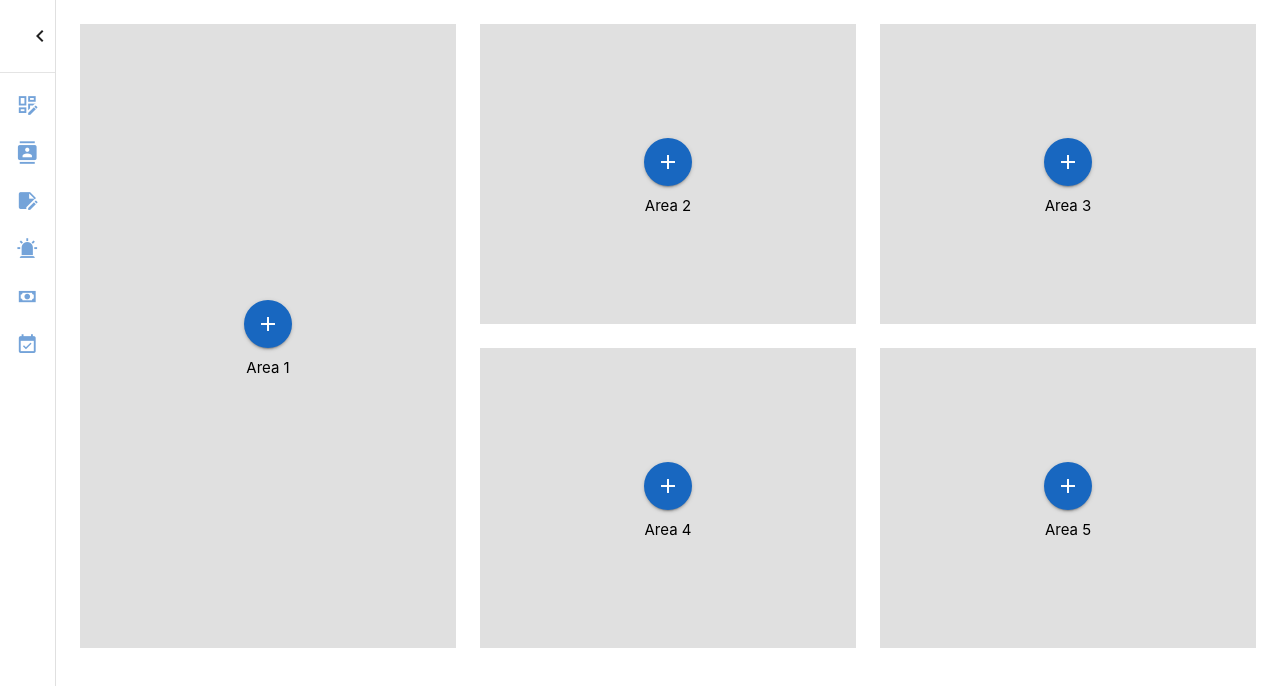
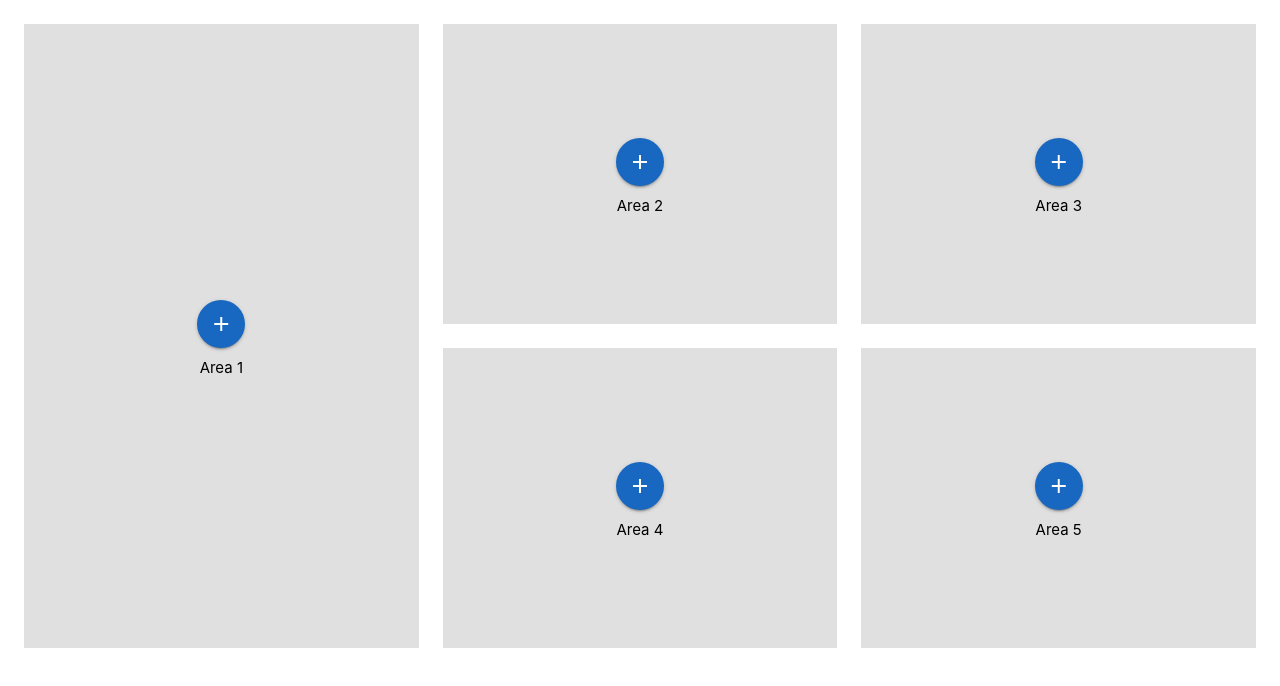
Before and after one commit to qqbn/vue-dashboard, a Vue app: page / in a window 1280 px wide. Shown: the top 686 px of the page. Built offline with nearby package versions, Linux system fonts and the light colour scheme.

Commit message:
frontend - sidebar improve

```diff
--- a/src/App.vue
+++ b/src/App.vue
@@ -9,11 +9,12 @@ const drawer = ref<boolean>(true);
 
 <template>
   <v-layout class="rounded">
-    <v-navigation-drawer permanent :rail="rail" v-model="drawer" @click="rail = false">
+    <v-navigation-drawer :rail="rail" v-model="drawer" @click="rail = false" mobile="true" mobile-breakpoint="sm">
       <v-list>
         <v-list-item title="Joe Doe">
           <template v-slot:append>
-            <v-btn variant="text" icon="mdi-chevron-left" @click.stop="rail = !rail"></v-btn>
+            <v-btn variant="text" :icon="!rail ? 'mdi-chevron-left' : 'mdi-chevron-right'"
+              @click.stop="rail = !rail"></v-btn>
           </template>
         </v-list-item>
       </v-list>
```
